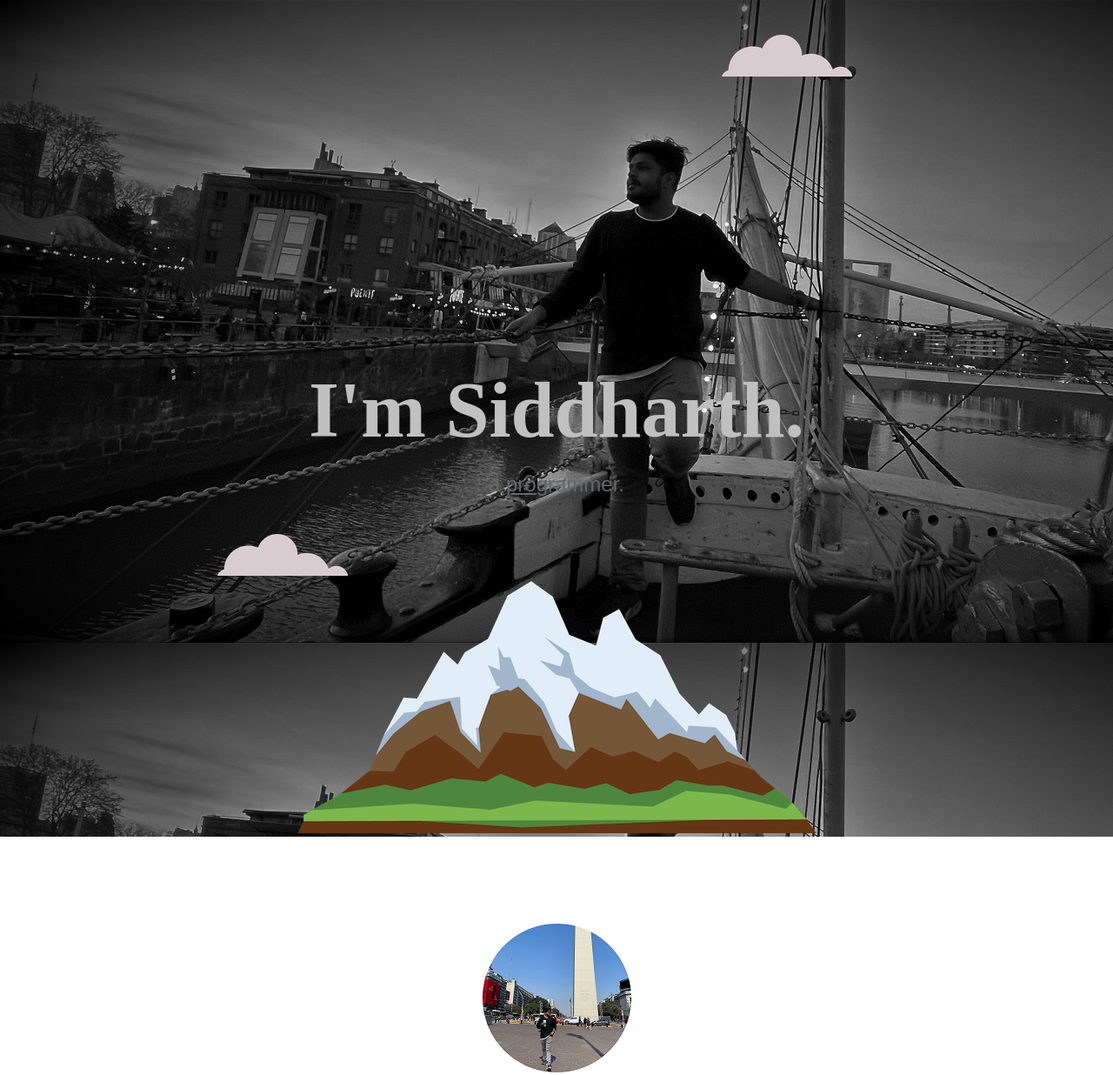
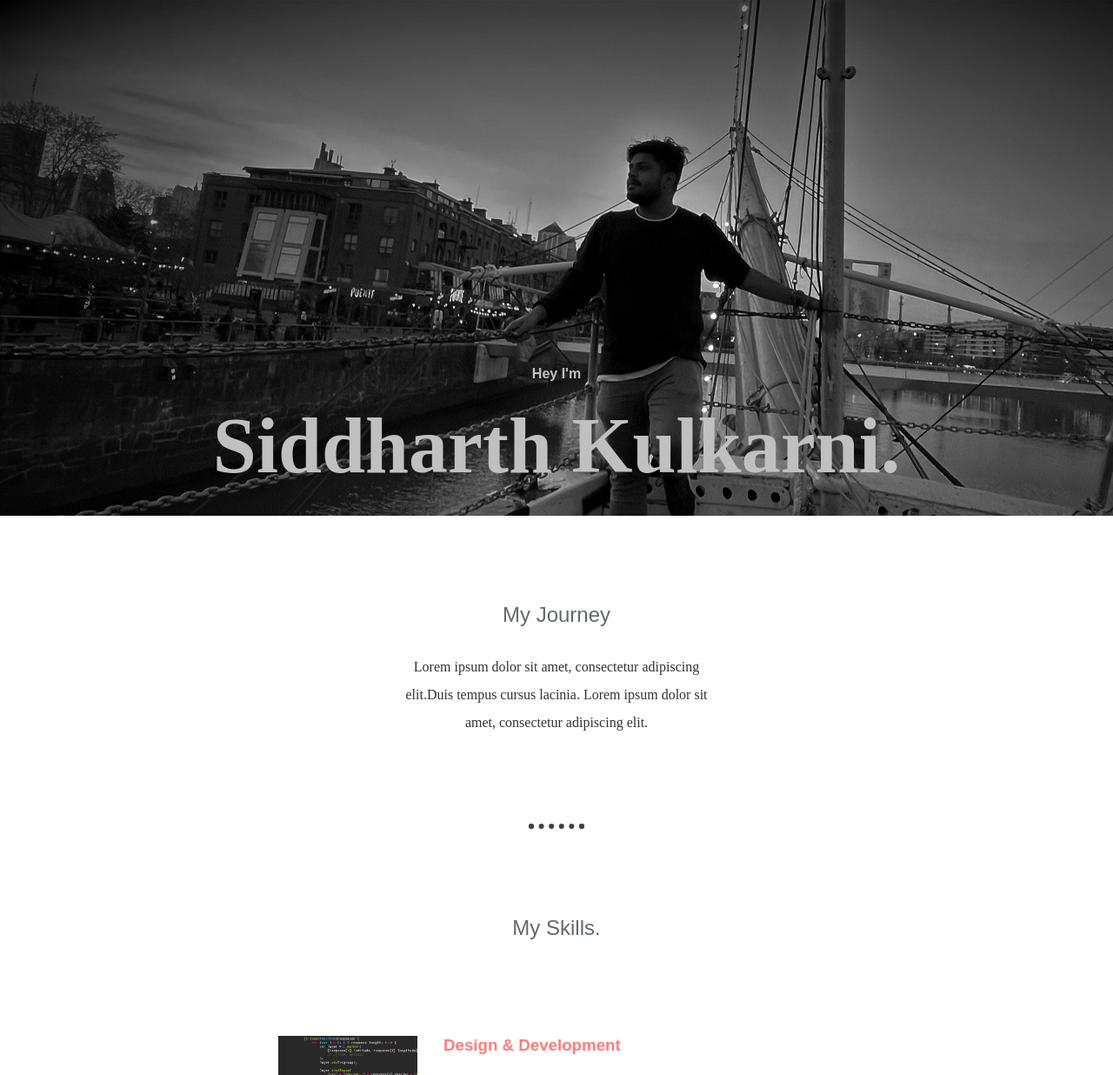
Before and after one commit to sidhartkulkarni/sid, a plain HTML site: page index.html in a window 1280 px wide. Shown: the top 1236 px of the page at 87% size. Drawn offline with Linux system fonts and the light colour scheme; a web font is replaced by a local one.

Commit message:
Add files via upload

```diff
--- a/index.html
+++ b/index.html
@@ -5,25 +5,29 @@
   <meta charset="utf-8">
   <title>Siddharth Kulkarni</title>
   <link rel="stylesheet" href="css/styles.css">
-  <link href="https://fonts.googleapis.com/css?family=Merriweather|Montserrat|Sacramento&familyCrimson+Pro&family=Literata" rel="stylesheet">
+  <link href="http://fonts.cdnfonts.com/css/gotham" rel="stylesheet">
+  <!-- <link href="https://fonts.googleapis.com/css?family=Merriweather|Montserrat|Sacramento&familyCrimson+Pro&family=Literata" rel="stylesheet"> -->
   <link rel="icon" href="favicon.ico">
 </head>
 
 <body>
   <div class="top-container">
-    <img class="top-cloud" src="images/cloud.png" alt="cloud">
-    <div class="title-text">
-      <h1>I'm Siddharth.</h1>
-      <h2>a <span class="pro">pro</span>grammer.</h2>
+
+    <!-- <img class="top-cloud" src="images/cloud.png" alt="cloud"> -->
+    <div class="hey-text"> <h4>Hey I'm</h4> </div>
+	<div class="title-text">
+
+      <h1>Siddharth Kulkarni.</h1>
+      <h2><span class="pro"></span></h2>
     </div>
-    <img class="bottom-cloud" src="images/cloud.png" alt="cloud">
-    <img class="mountain" src="images/mountain.png" alt="mountain-img">
+    <!-- <img class="bottom-cloud" src="images/cloud.png" alt="cloud"> -->
+    <!-- <img class="mountain" src="images/mountain.png" alt="mountain-img"> -->
   </div>
 
   <div class="middle-container">
     <div class="profile">
-      <img src="images/Sid.png" alt="Sid-profile-img">
-      <h2>Hello.</h2>
+      <!-- <img src="images/Sid.png" alt="Sid-profile-img"> -->
+      <h2>My Journey</h2>
       <p class="intro">Lorem ipsum dolor sit amet, consectetur adipiscing elit.Duis tempus cursus lacinia. Lorem ipsum dolor sit amet, consectetur adipiscing elit.</p>
     </div>
     <hr>
```
